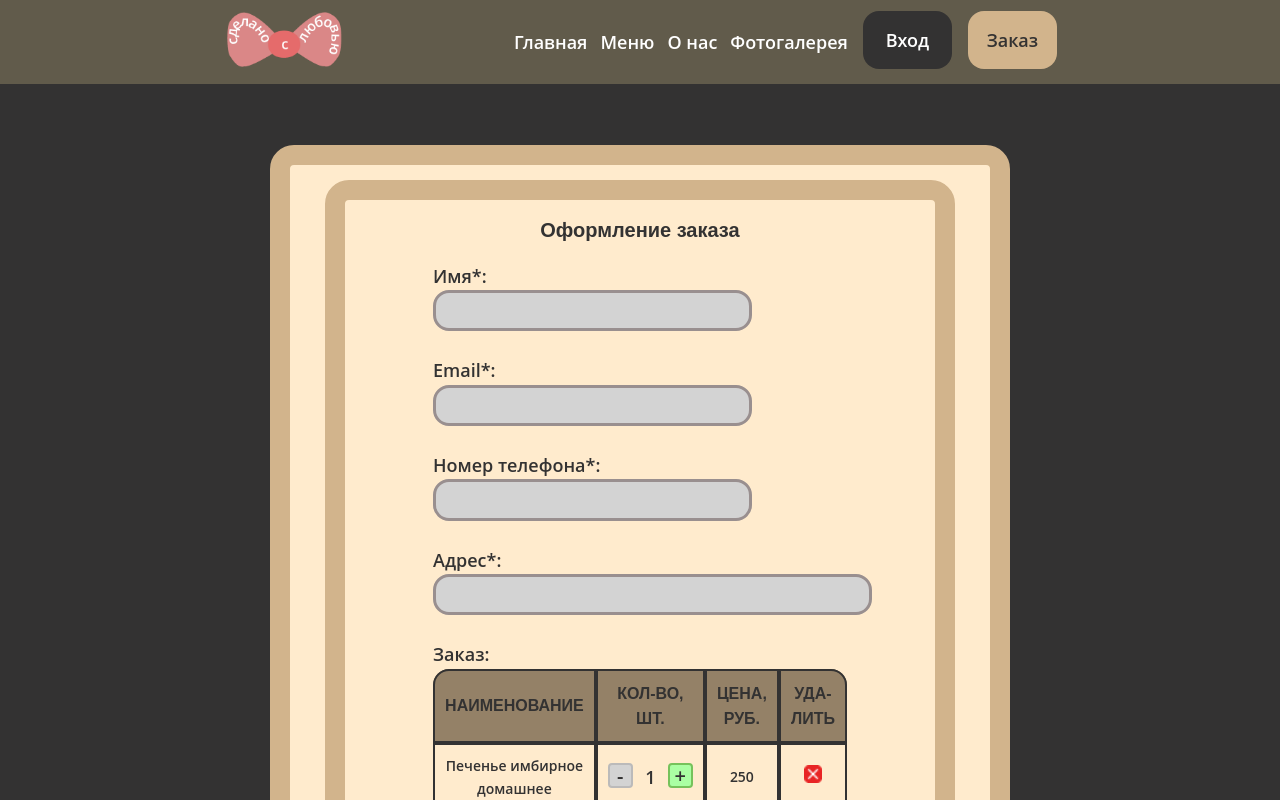
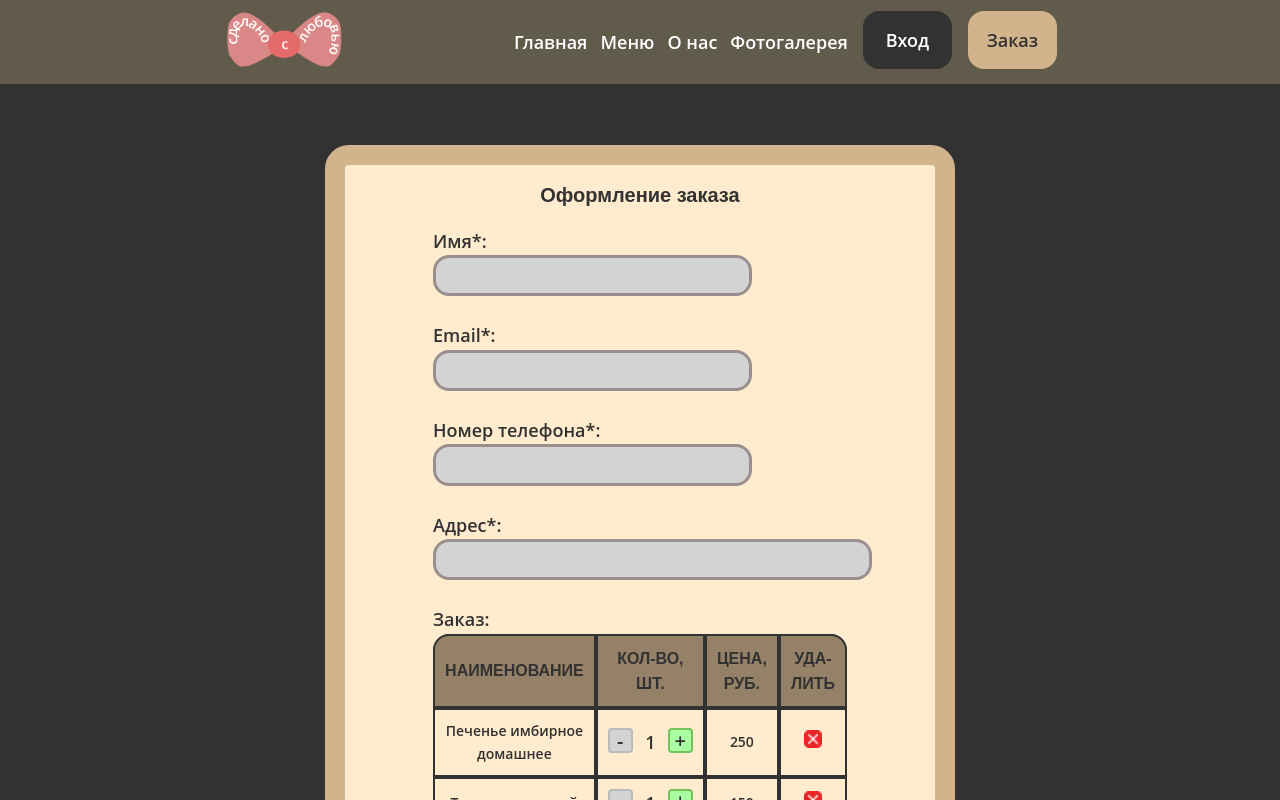
Before and after one commit to MaxIsmansky/rapidcrm_frontend, a Vue app: page /order in a window 1280 px wide. Shown: the top 800 px of the page. Built offline with nearby package versions, Linux system fonts and the light colour scheme.

Commit message:
Initial commit

```diff
--- a/src/views/Order.vue
+++ b/src/views/Order.vue
@@ -1,7 +1,7 @@
 <template>
     <div class="body">
-        <div class="registration-background">
-            <div class="registration">
+        <div class="orders-background">
+            <div class="orders">
                 <p class="title">Оформление заказа</p>
                 <p class="subtitle">Имя*:</p>
                 <input class="fill" type="text" size="25" maxlength="30" value="">
@@ -118,12 +118,12 @@ export default {
     padding-right: 0;
     background-color: #333232;
 }
-.registration-background {
+.orders-background {
+    width: 630px;
     margin: auto;
     padding-bottom: 123px;
-    width: 630px;
 }
-.registration {
+.orders {
     margin-left: auto;
     margin-right: auto;
     padding: 15px 88px 45px 88px;
```
